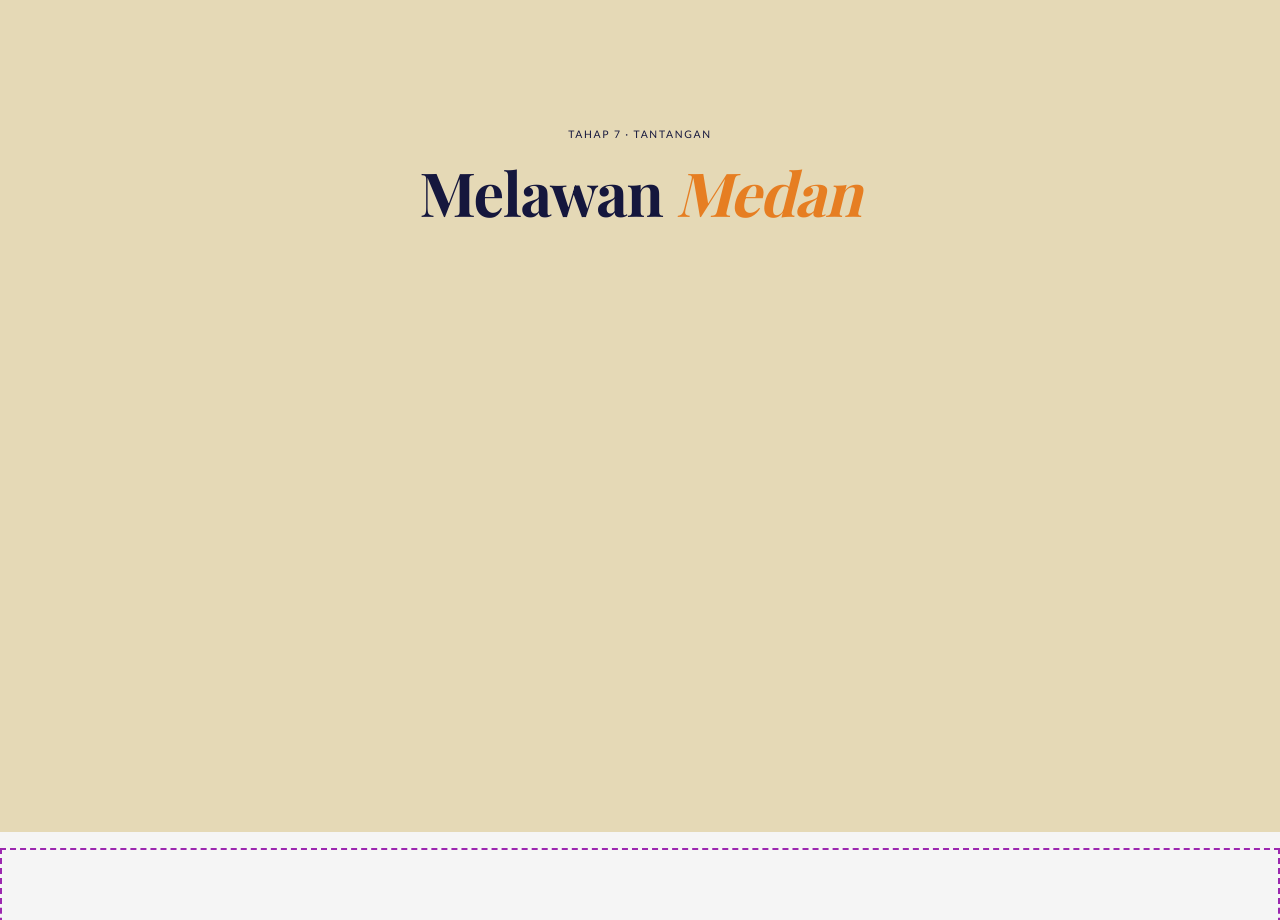
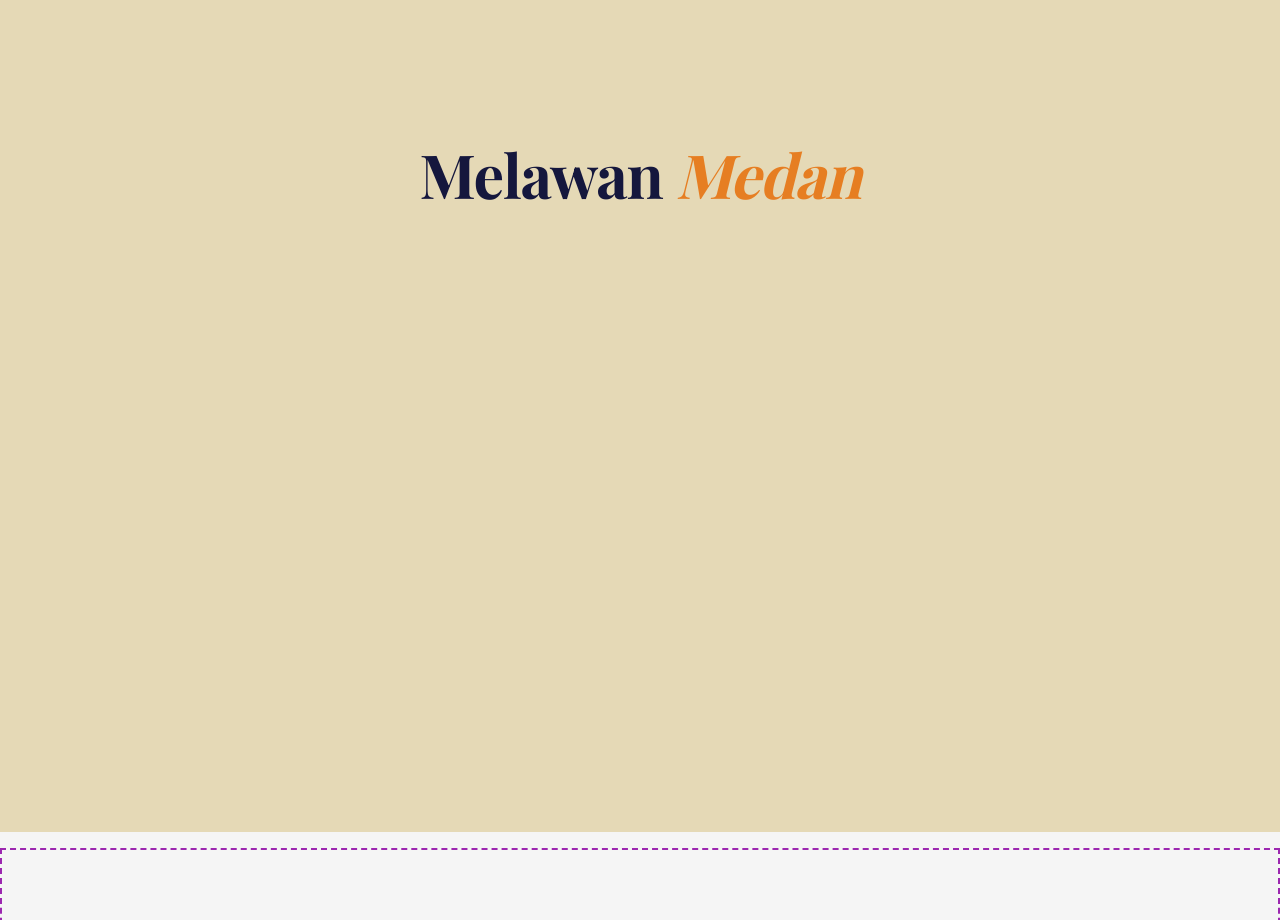
Before and after one commit to ssabila/diseminasi-pkl-65-final, a React (Vite) app: page /web-story-1 in a window 1280 px wide. Shown: the part 5040-5960 px from the top of the page. Built offline with nearby package versions, Linux system fonts and the light colour scheme; a web font is replaced by a local one.

Commit message:
update body quote view 7

```diff
--- a/src/pages/WebStory1/components/HusnaViews.jsx
+++ b/src/pages/WebStory1/components/HusnaViews.jsx
@@ -69,7 +69,6 @@
   return (
     <section ref={containerRef} className="ws1-husna-view-7-accordion" id="field">
       <div className="ws1-husna-v7-accordion-header">
-        <span className="ws1-husna-kicker ws1-husna-kicker-green lato-regular">Tahap 7 · Tantangan</span>
         <h2 className="ws1-husna-headline ws1-husna-headline-navy">Melawan
           <em className="ws1-text-orange"> Medan</em>
         </h2>
```
